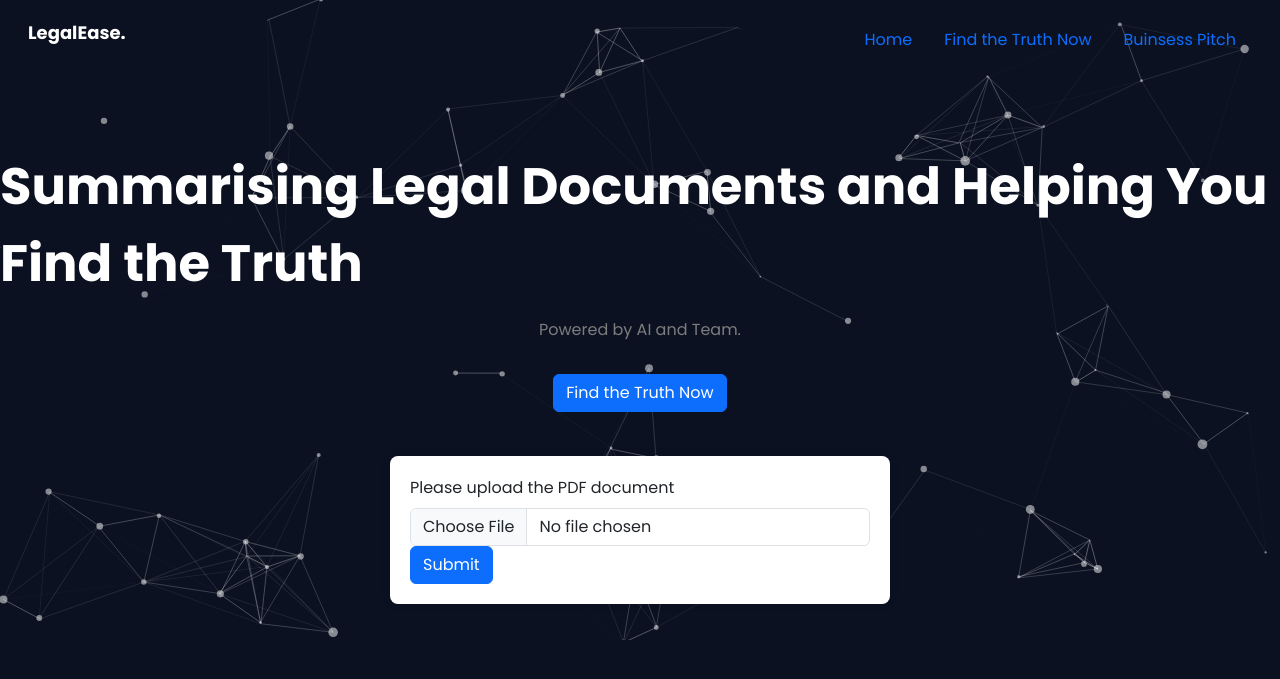
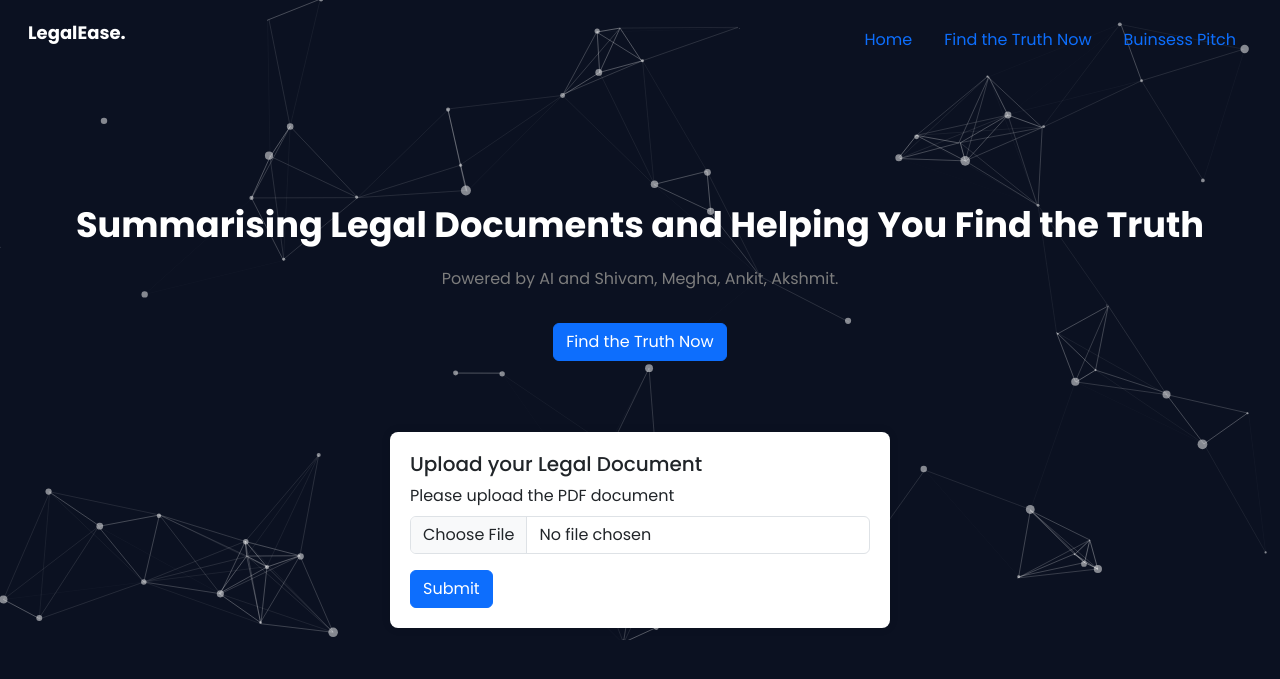
Before and after one commit to dwivediishivam/thelegaltruth, a Flask app: page / in a window 1280 px wide, after a click on "Find the Truth Now". Shown: the top 679 px of the page. Run offline with Flask 3, Linux system fonts and the light colour scheme; some libraries are stand-ins or nearby versions.

Commit message:
frontend font size

```diff
--- a/static/styles.css
+++ b/static/styles.css
@@ -44,7 +44,7 @@
 }
 
 .webcontent .heading{
-    font-size: 3.2em;
+    font-size: 2.2em;
     font-weight: bold;
     color: #fff;
 }
--- a/templates/index.html
+++ b/templates/index.html
@@ -3,57 +3,73 @@
 <head>
     <meta charset="UTF-8">
     <meta name="viewport" content="width=device-width, initial-scale=1.0">
-    <link href="https://cdn.jsdelivr.net/npm/bootstrap@5.3.3/dist/css/bootstrap.min.css" rel="stylesheet">
+    <link href="https://cdn.jsdelivr.net/npm/bootstrap@5.3.3/dist/css/bootstrap.min.css" rel="stylesheet" integrity="sha384-QWTKZyjpPEjISv5WaRU9OFeRpok6YctnYmDr5pNlyT2bRjXh0JMhjY6hW+ALEwIH" crossorigin="anonymous">
+    <link rel="preconnect" href="https://fonts.googleapis.com">
+    <link rel="preconnect" href="https://fonts.gstatic.com" crossorigin>
+    <link href="https://fonts.googleapis.com/css2?family=Open+Sans&family=Poppins:ital,wght@0,100;0,200;0,300;0,400;0,500;0,600;0,700;0,800;0,900;1,100;1,200;1,300;1,400;1,500;1,600;1,700;1,800;1,900&display=swap" rel="stylesheet">
     <link rel="stylesheet" href="\static\styles.css">
-    <title>LegalEase</title>
+    <title>LegalEase.</title>
 </head>
 <body>
     <div id="particles-js"></div>
-    <div id="loadingScreen" class="loading-overlay" style="display:none;">Please wait...</div>
+
     <header>
-        <nav class="navigationbar">
-            <div class="logo"><p>LegalEase.</p></div>
+        <nav>
+            <div class="navigationbar">
+                <div class="logo">
+                    <p>LegalEase.</p>
+                </div>
+                <div class="links">
                     <ul class="nav">
-                <li class="nav-item"><a class="nav-link active" href="#">Home</a></li>
-                <li class="nav-item"><a class="nav-link" onclick="document.getElementById('storyForm').style.display = 'block';">Find the Truth Now</a></li>
-                <li class="nav-item"><a class="nav-link" href="#">Buinsess Pitch</a></li>
+                        <li class="nav-item">
+                          <a class="nav-link active" aria-current="page" href="#">Home</a>
+                        </li>
+                        <li class="nav-item">
+                          <a class="nav-link" href="#" onclick="document.getElementById('storyForm').style.display = 'block';">Find the Truth Now</a>
+                        </li>
+                        <li class="nav-item">
+                            <a class="nav-link" target="_blank" href="https://docs.google.com/presentation/d/1JZgh5WDQIJbs0XJOhAQXyrL7BIOz-qzL97QriQT3ph4/edit#slide=id.g24421e47d72_0_0">Buinsess Pitch</a>
+                          </li>
                       </ul>
+                </div>
             </nav>
     </header>
     <div class="webcontent">
         <p class="heading">Summarising Legal Documents and Helping You Find the Truth</p>
-        <p class="smallheading">Powered by AI and Team.</p>
-        <button class="btn btn-primary mt-3" onclick="document.getElementById('storyForm').style.display = 'block';">Find the Truth Now</button>
+        <p class="smallheading">Powered by AI and Shivam, Megha, Ankit, Akshmit.</p>
+        <button type="button" class="btn btn-primary mt-3" onclick="document.getElementById('storyForm').style.display = 'block';">Find the Truth Now</button>
     </div>
+
     <div class="storyForm" id="storyForm" style="display: none;">
+        <h5>Upload your Legal Document</h5>
         <form id="uploadForm" enctype="multipart/form-data" action="/upload" method="post">
+            <div class="mb-3">
                 <label for="fileInput" class="form-label">Please upload the PDF document</label>
                 <input type="file" class="form-control" id="fileInput" name="file" accept=".pdf">
+            </div>
             <button type="submit" class="btn btn-primary">Submit</button>
+            <div id="resultOutput" class="alert alert-info" style="display:none;"></div>
         </form>
-        <div id="resultOutput" class="alert alert-info" style="display:none;"></div>
     </div>
-    <script src="https://cdn.jsdelivr.net/npm/bootstrap@5.3.3/dist/js/bootstrap.bundle.min.js"></script>
+
+    <script src="https://cdn.jsdelivr.net/npm/bootstrap@5.3.3/dist/js/bootstrap.bundle.min.js" integrity="sha384-YvpcrYf0tY3lHB60NNkmXc5s9fDVZLESaAA55NDzOxhy9GkcIdslK1eN7N6jIeHz" crossorigin="anonymous"></script>
     <script src="\static\particles.js"></script>
     <script src="\static\app.js"></script>
     <script>
         document.getElementById('uploadForm').addEventListener('submit', function(event) {
             event.preventDefault();
             const formData = new FormData(this);
-            const loadingScreen = document.getElementById('loadingScreen');
-            loadingScreen.style.display = 'block';
             fetch('/upload', {
                 method: 'POST',
                 body: formData,
-            }).then(response => response.text())
+            })
+            .then(response => response.text())
             .then(data => {
-                  document.getElementById('resultOutput').innerText = data;
-                  document.getElementById('resultOutput').style.display = 'block';
-                  loadingScreen.style.display = 'none';
-              }).catch(error => {
-                  console.error('Error:', error);
-                  loadingScreen.style.display = 'none';
-              });
+                const resultOutput = document.getElementById('resultOutput');
+                resultOutput.innerText = data;
+                resultOutput.style.display = 'block';
+            })
+            .catch(error => console.error('Error:', error));
         });
     </script>
 </body>
```
Lines whose indentation alone changed are shown as unchanged.
